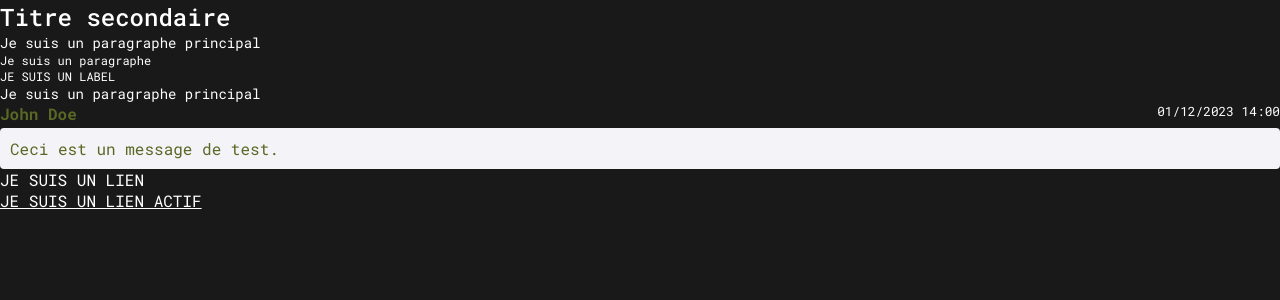
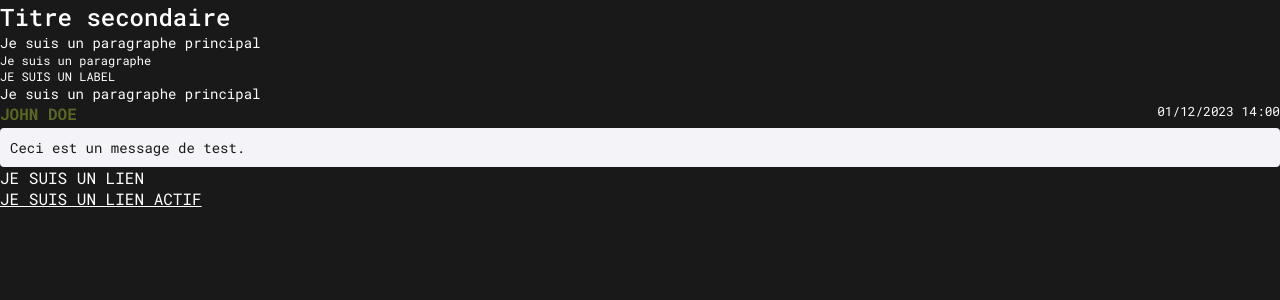
Before and after one commit to Triips-TheCoder/HETIC-FLASK-CHAT, a Flask app: page / in a window 1280 px wide. Shown: the part 150-450 px from the top of the page. Run offline with Flask 3, Linux system fonts and the light colour scheme.

Commit message:
fignolage message template

```diff
--- a/static/css/message.css
+++ b/static/css/message.css
@@ -2,14 +2,13 @@
     background-color: #f4f4f8;
     border-radius: 4px;
     padding: 10px;
-    color: #5A6725;
+    color: #191919;
 }
 
 .message-header {
     display: flex;
     justify-content: space-between;
     margin-bottom: 4px;
-    color: #5A6725;
 }
 
 .message-author {
--- a/templates/message.html
+++ b/templates/message.html
@@ -1,12 +1,10 @@
 <!-- templates/message.html -->
-<div class="message">
-<div class="message-header">
-    <span class="message-author">{{ author }}</span>
-    <span class="message-date">{{ date }}</span>
+<div>
+<div class="message-header ft-label">
+    <span class="message-author c-green ">{{ author }}</span>
+    <span class="message-date ">{{ date }}</span>
 </div>
-<div class="message-content">
-    <div class="message-body">
+<div class="message-content ft-primary">
         {{ body }}
-    </div>
 </div>
 </div>
```
